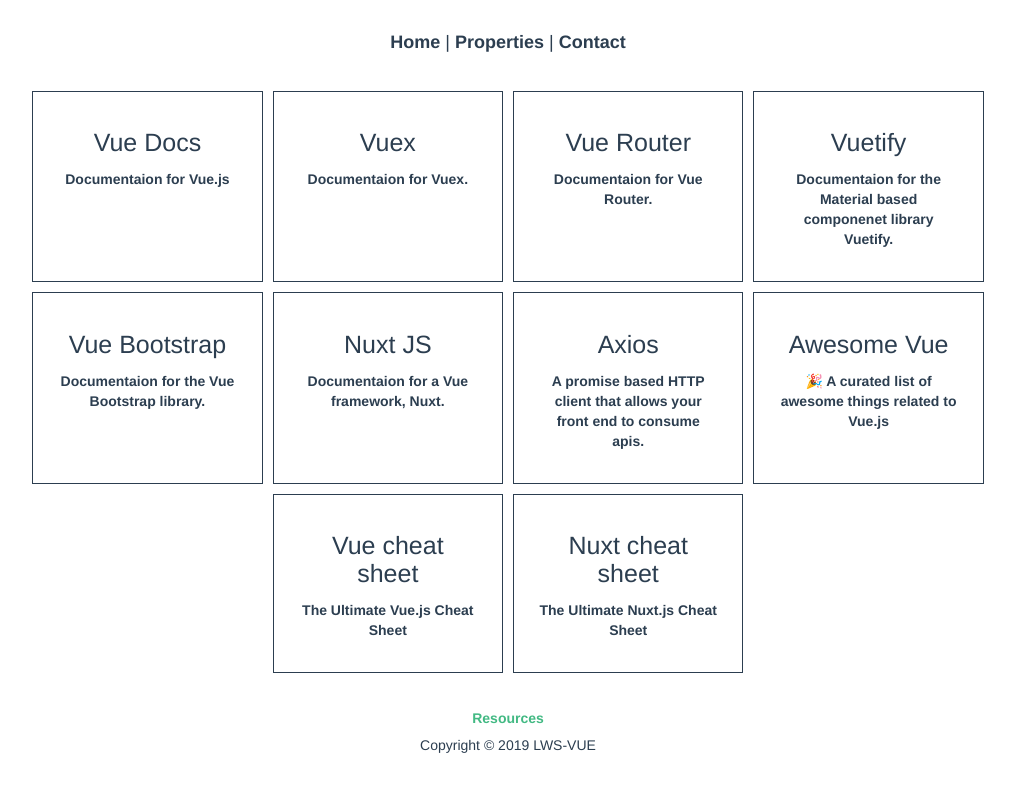
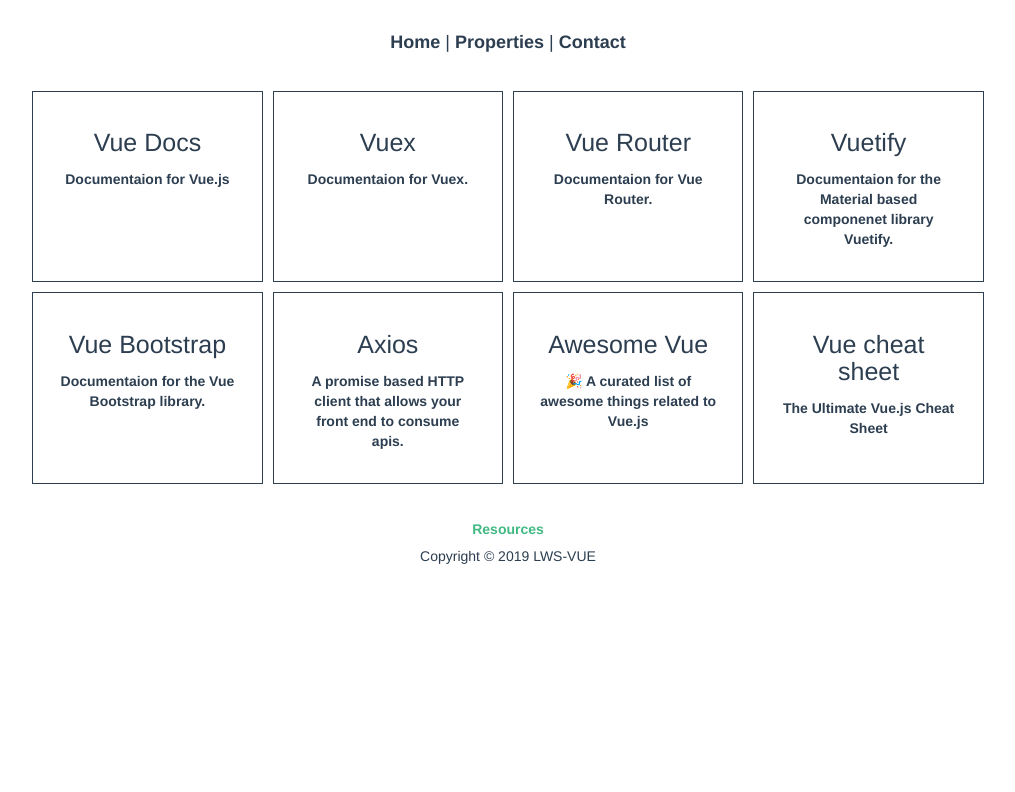
Before and after one commit to tBoccinfuso/lwsvue, a Vue app: page /resources in a window 1280 px wide. Shown: the top 792 px of the page, without its empty margins (132-1147 px from the left). Built offline with nearby package versions, Linux system fonts and the light colour scheme.

Commit message:
clean resources

```diff
--- a/src/views/Resources.vue
+++ b/src/views/Resources.vue
@@ -39,11 +39,6 @@
           desc: 'Documentaion for the Vue Bootstrap library.'
         },
         {
-          name: 'Nuxt JS',
-          link: 'https://nuxtjs.org/',
-          desc: 'Documentaion for a Vue framework, Nuxt.'
-        },
-        {
           name: 'Axios',
           link: 'https://vuejs.org/v2/cookbook/using-axios-to-consume-apis.html',
           desc: 'A promise based HTTP client that allows your front end to consume apis.'
@@ -57,11 +52,6 @@
           name: 'Vue cheat sheet',
           link: 'https://www.vuemastery.com/vue-cheat-sheet/',
           desc: 'The Ultimate Vue.js Cheat Sheet'
-        },
-        {
-          name: 'Nuxt cheat sheet',
-          link: 'https://www.vuemastery.com/nuxt-cheat-sheet/',
-          desc: 'The Ultimate Nuxt.js Cheat Sheet'
         }
       ]
     }
```
